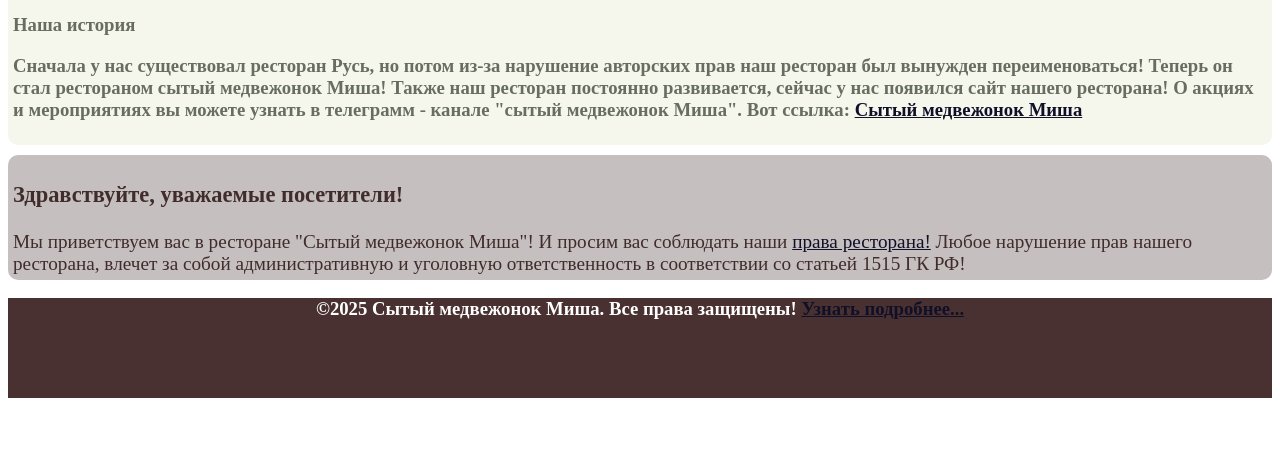
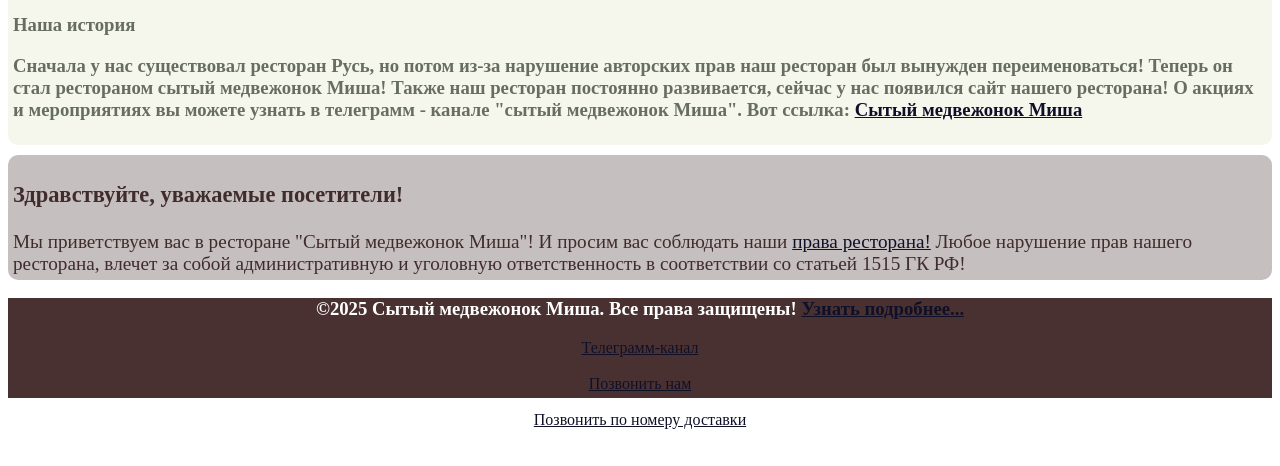
Before and after one commit to MISHA-IT/restaurant-Bear-Misha, a plain HTML site: page index.html in a window 1280 px wide. Shown: the part 1804-2270 px from the top of the page. Before the commit the page ends 2210 px from the top, so only its background shows below. Drawn offline with Linux system fonts and the light colour scheme.

Commit message:
Update index.html

```diff
--- a/index.html
+++ b/index.html
@@ -8,13 +8,14 @@
     <styles src="stylesmain.css" defer></styles>
  </head>
 <body>
-    <div class="technical_problems_window">
+    <!-- Окно технических проблем (Не забудь раскомментировать в CSS) -->
+    <!-- <div class="technical_problems_window">
         <img src="https://lh3.googleusercontent.com/pw/AP1GczPVX82JjdLckexj7YtQJA97HcFGfJA5uYdC8l-bMZPDVKkDKc4p5veIUFJaOsrPoVqszfxqveDgiVCYwe3utNDFajFY0YOxFYWVO8OorRpu6W8RORw=w2400" height="300" weight="300" style="float: left;border-radius: 2em 0em 0em 2em;">
         <div class="text_techical_problem">
             Наш сайт <b>временно недоступен</b> по техническим причинам. Наш прекрасный разработчик "медвежонок Миша" уже почти всё починил!
             Не волнуйтесь! Мы работаем над сайтом, чтобы сделать его ещё лучше!
         </div>
-    </div>
+    </div> -->
     <section class="head">
         <header>
          <div class="name_restaurant">
@@ -25,6 +26,7 @@
                 Сытый медвежонок Миша
             </h1>
          </div>
+         <!-- Панель навигации по сайту -->
          <section class="panel_navigate_restaurant">
             <button class="main_page button_main_navigation">Главная</button>       <button class="menu button_main_navigation" onclick="window.location = 'menu.html' ">Меню</button>       <button class="table button_main_navigation">Забронировать столик</button>              <button class="order button_main_navigation" onclick="window.location = 'menu.html' ">Оформить заказ</button>
             <section class="panel_additional_navigation">
@@ -70,6 +72,10 @@
             Все права защищены!
             <a href="https://docs.google.com/document/d/1KTeQ9MUdaHzrMHLcR0RgTf7zCbaTBKBKareX8yc_Fog/edit?usp=drivesdk"> Узнать подробнее...</a>
         </h3>
+        <a href="https://t.me/+zl6ldTn6M_44ZDQy" target="_blank" class="Telegram_channel">Телеграмм-канал</a><br><br>
+        <a href="tel:+79251847978"  class="Telegram_channel">Позвонить нам</a><br><br>
+        <a href="tel:+79251847978"  class="Telegram_channel">Позвонить по номеру доставки</a><br><br>
+       <h1>Наш адрес</h1> <iframe src="https://www.google.com/maps/embed?pb=!1m18!1m12!1m3!1d1003.9728113957084!2d18.846508330847403!3d42.296744414214594!2m3!1f0!2f0!3f0!3m2!1i1024!2i768!4f13.1!3m3!1m2!1s0x134dd3cf2633c1e1%3A0xa7da7266861ec19e!2sFrizer%20Daco!5e0!3m2!1sru!2s!4v1736541649237!5m2!1sru!2s" width="400" height="150" style="border:0;" allowfullscreen="" loading="lazy" referrerpolicy="no-referrer-when-downgrade"></iframe>
     </footer>
 </main>
 
```
